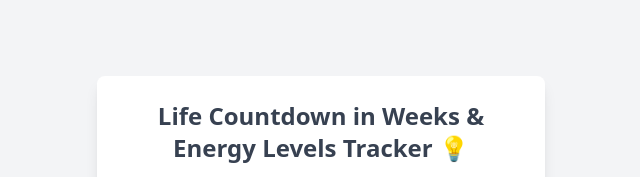
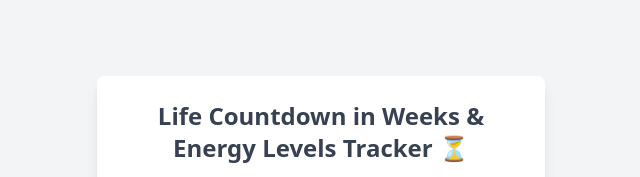
Before and after one commit to dazimax/timetolive, a plain HTML site: page Index.html in a window 1280 px wide. Shown: the top 177 px of the page, 319-959 px from the left. Drawn offline with nearby package versions, Linux system fonts and the light colour scheme.

Commit message:
Update Index.html with sand clock logo

```diff
--- a/Index.html
+++ b/Index.html
@@ -19,7 +19,7 @@
 <div id="app" class="min-h-screen flex items-center justify-center px-4">
     <div class="max-w-md w-full bg-white rounded-lg shadow-lg p-6">
         <h1 class="text-2xl font-bold text-center text-gray-700 mb-4">
-            Life Countdown in Weeks & Energy Levels Tracker 💡
+            Life Countdown in Weeks & Energy Levels Tracker &#x23F3;
         </h1>
         <form @submit.prevent="calculateWeeks" class="space-y-4">
             <div>
```
